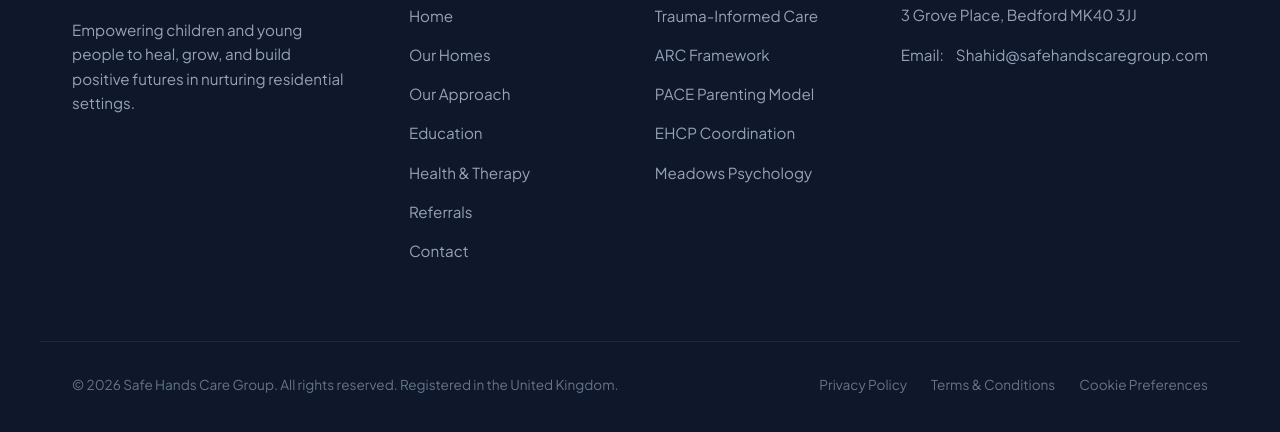
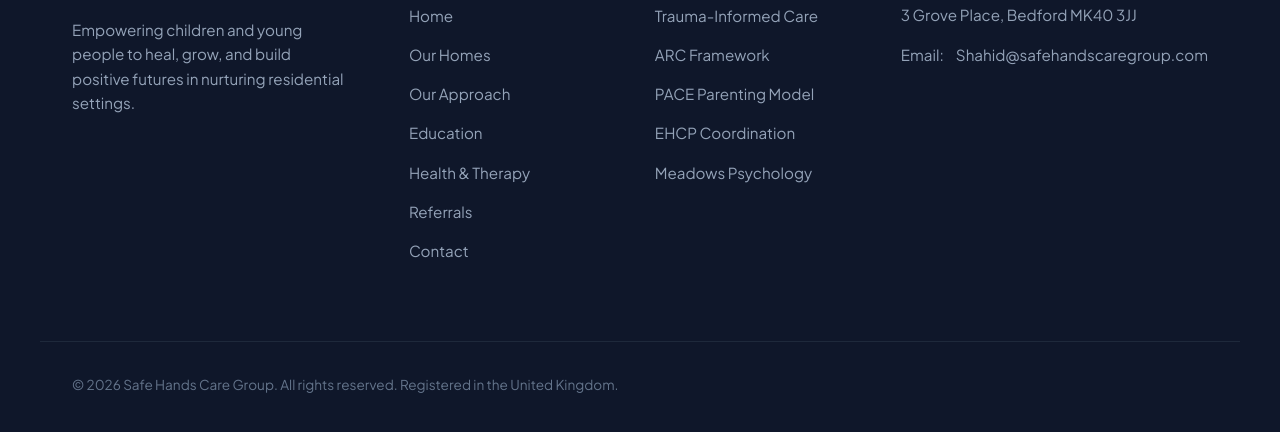
Before and after one commit to yupAyush/safeHandsCareGroup, a plain HTML site: page index.html in a window 1280 px wide. Shown: the part 3325-3757 px from the top of the page. Drawn offline with Linux system fonts and the light colour scheme.

Commit message:
Update index.html

```diff
--- a/index.html
+++ b/index.html
@@ -199,11 +199,7 @@
     </div>
     <div class="container footer-bottom">
       <p>&copy; 2026 Safe Hands Care Group. All rights reserved. Registered in the United Kingdom.</p>
-      <div class="footer-bottom-links">
-        <a href="#">Privacy Policy</a>
-        <a href="#">Terms & Conditions</a>
-        <a href="#">Cookie Preferences</a>
-      </div>
+
     </div>
   </footer>
 
```
